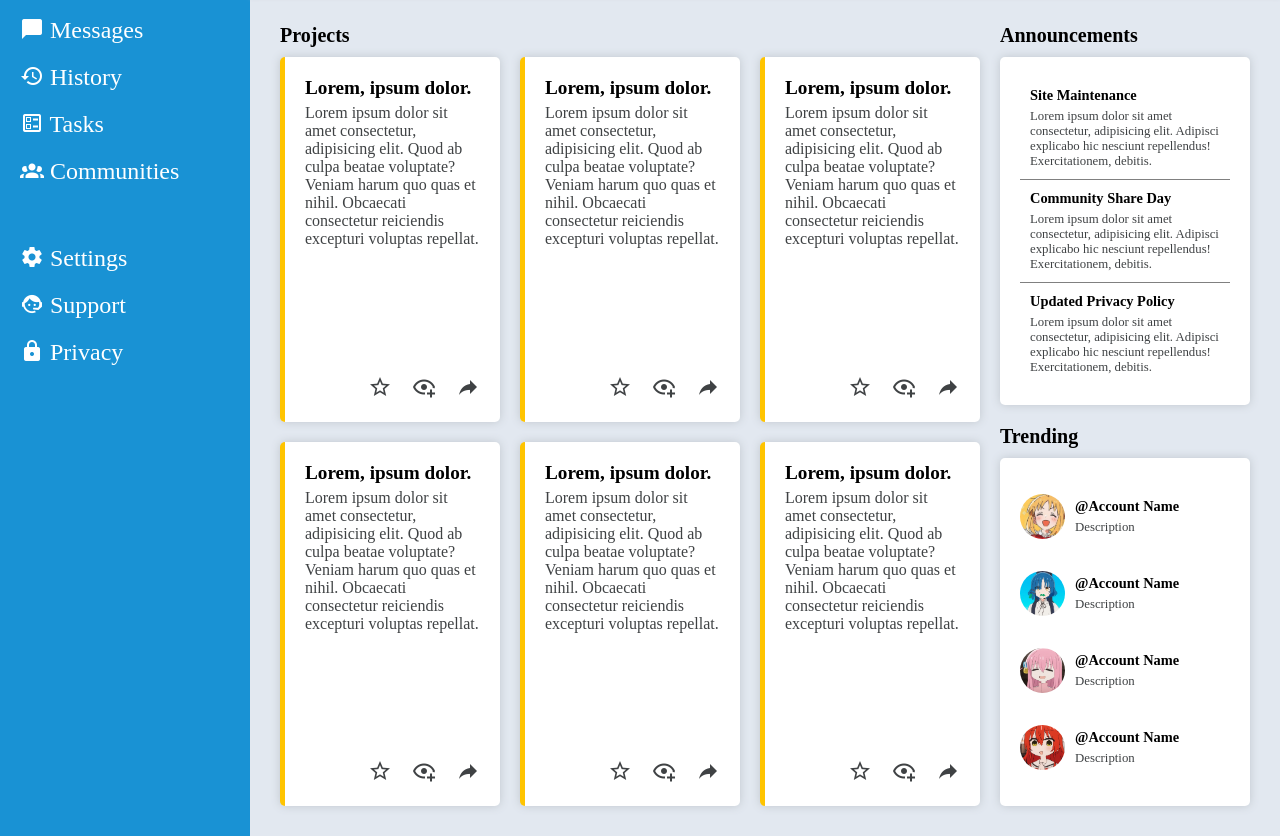
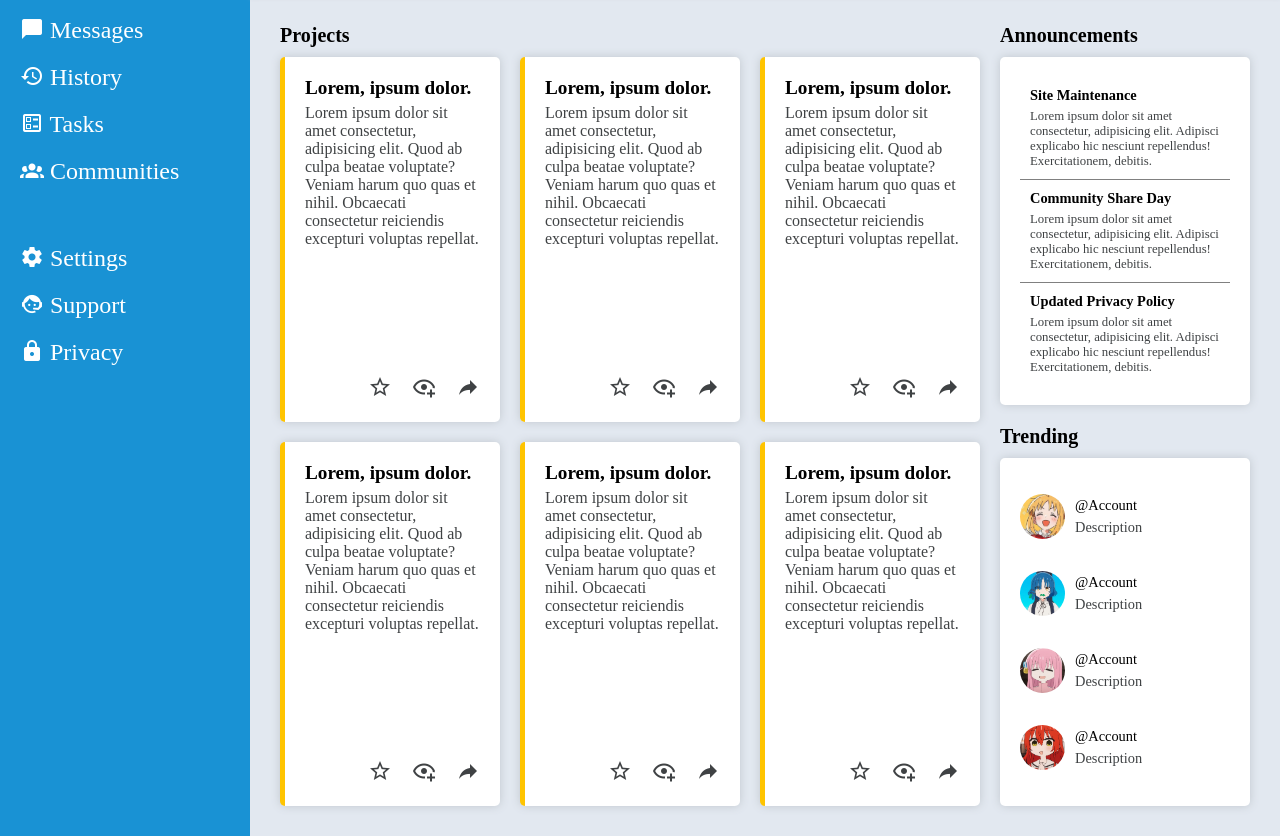
Before and after one commit to KevinV0212/admin-dashboard, a plain HTML site: page index.html in a window 1280 px wide. Shown: the part 174-1010 px from the top of the page. Drawn offline with Linux system fonts and the light colour scheme.

```diff
--- a/index.html
+++ b/index.html
@@ -239,7 +239,7 @@
                             <img src="img/nijika_icon.jpg" alt="profile picture"
                             width="45px" height="45px" class="circle-border">
                             <div class="trend-info">
-                                <p class="username">@Account Name</p>
+                                <p class="username">@Account</p>
                                 <p class="description">Description</p>
                             </div>
                         </div>
@@ -250,7 +250,7 @@
                             <img src="img/ryo_icon.jpg" alt="profile picture"
                             width="45px" height="45px" class="circle-border">
                             <div class="trend-info">
-                                <p class="username">@Account Name</p>
+                                <p class="username">@Account</p>
                                 <p class="description">Description</p>
                             </div>
                         </div>
@@ -261,7 +261,7 @@
                             <img src="img/bocchi_icon.jpg" alt="profile picture"
                             width="45px" height="45px" class="circle-border">
                             <div class="trend-info">
-                                <p class="username">@Account Name</p>
+                                <p class="username">@Account</p>
                                 <p class="description">Description</p>
                             </div>
                         </div>
@@ -272,7 +272,7 @@
                             <img src="img/kita_icon.jpg" alt="profile picture"
                             width="45px" height="45px" class="circle-border">
                             <div class="trend-info">
-                                <p class="username">@Account Name</p>
+                                <p class="username">@Account</p>
                                 <p class="description">Description</p>
                             </div>
                         </div>
--- a/style.css
+++ b/style.css
@@ -233,13 +233,31 @@ input[type="search"] {
     border-bottom: none;
 }
 
-.news-title, .trend-body  .username{
+.news-title{
     font-size: .9rem;
     font-weight:bold;
     margin-bottom: 5px;
 }
-.news-text, .trend-body .description{
+
+.news-title{
+    font-size: .9rem;
+    font-weight:bold;
+    margin-bottom: 5px;
+}
+
+.news-text{
     font-size: .8rem;
+    color:var(--gray-dark);
+}
+
+.trend-body .username,
+.trend-body .description {
+    font-size: .9rem;
+}
+.trend-body .username{
+    margin-bottom:5px;
+}
+.trend-body .description{
     color:var(--gray-dark);
 }
 
```
